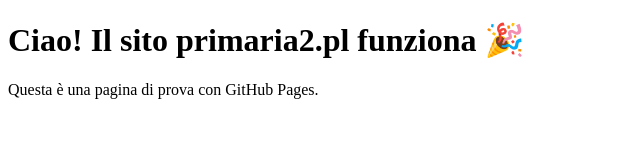
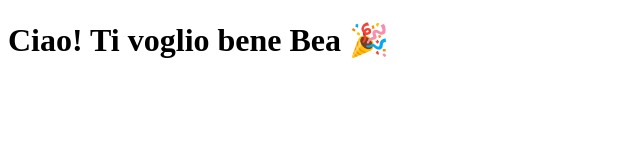
Before and after one commit to rekcah22222/primaria2.pl, a plain HTML site: page index.html in a window 1280 px wide. Shown: the whole page, without its empty margins (0-640 px from the left). Drawn offline with Linux system fonts and the light colour scheme.

Commit message:
index.html

```diff
--- a/index.html
+++ b/index.html
@@ -6,7 +6,7 @@
   <title>Benvenuto su primaria2.pl</title>
 </head>
 <body>
-  <h1>Ciao! Il sito primaria2.pl funziona 🎉</h1>
-  <p>Questa è una pagina di prova con GitHub Pages.</p>
+  <h1>Ciao! Ti voglio bene Bea 🎉</h1>
+  <p></p>
 </body>
 </html>
```
